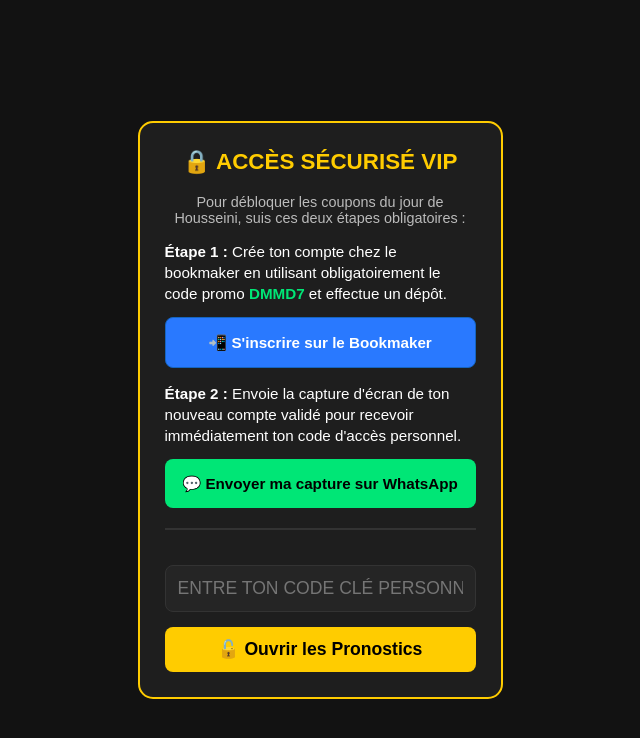
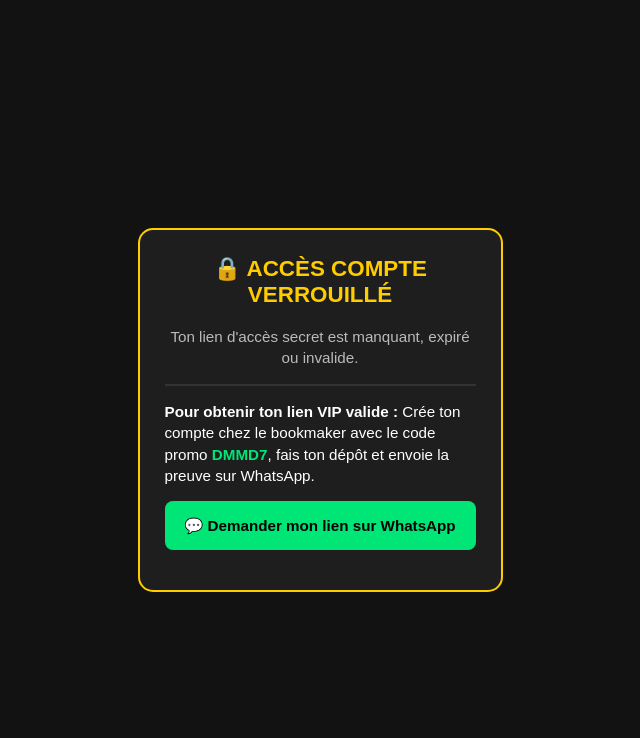
Before and after one commit to housseini123/mon_site, a plain HTML site: page index.html in a window 1280 px wide. Shown: the whole page, without its empty margins (320-960 px from the left). Drawn offline with Linux system fonts and the light colour scheme.

Commit message:
Securite absolue par URL Token

```diff
--- a/index.html
+++ b/index.html
@@ -23,8 +23,6 @@
 
         #verrou { position: fixed; top: 0; left: 0; width: 100%; height: 100%; background-color: #121212; display: flex; flex-direction: column; justify-content: center; align-items: center; z-index: 9999; overflow-y: auto; padding: 10px 0; }
         .verrou-box { background-color: #1e1e1e; padding: 25px; border-radius: 15px; border: 2px solid #ffcc00; max-width: 365px; width: 88%; box-sizing: border-box; }
-        .input-code { width: 100%; padding: 12px; margin: 15px 0; border-radius: 8px; border: 1px solid #333; background-color: #252525; color: white; font-size: 1.1em; text-align: center; box-sizing: border-box; }
-        .btn-valider { background-color: #ffcc00; color: black; border: none; padding: 12px; font-weight: bold; border-radius: 8px; cursor: pointer; font-size: 1.1em; width: 100%; }
         #contenu-site { display: none; }
         .step { text-align: left; font-size: 0.95em; margin: 15px 0; line-height: 1.4; }
         .bk-title { color: #ffcc00; font-weight: bold; margin-bottom: 10px; display: block; }
@@ -32,27 +30,18 @@
 </head>
 <body>
 
-    <!-- ÉCRAN DE VERROUILLAGE VIP -->
+    <!-- ÉCRAN DE VERROUILLAGE AUTOMATIQUE -->
     <div id="verrou">
         <div class="verrou-box">
-            <h2 style="color: #ffcc00; margin-top: 0; font-size: 1.4em;">🔒 ACCÈS SÉCURISÉ VIP</h2>
-            <p style="font-size: 0.9em; color: #bbb;">Pour débloquer les coupons du jour de Housseini, suis ces deux étapes obligatoires :</p>
+            <h2 style="color: #ffcc00; margin-top: 0; font-size: 1.4em;">🔒 ACCÈS COMPTE VERROUILLÉ</h2>
+            <p style="font-size: 0.95em; color: #bbb; line-height: 1.4;">Ton lien d'accès secret est manquant, expiré ou invalide.</p>
+
+            <hr style="border: 0.5px solid #333; margin: 15px 0;">
 
             <div class="step">
-                <b>Étape 1 :</b> Crée ton compte chez le bookmaker en utilisant obligatoirement le code promo <span class="signature">DMMD7</span> et effectue un dépôt.
-                <a href="https://1xbet.com" class="btn-link btn-bookmaker" target="_blank">📲 S'inscrire sur le Bookmaker</a>
+                <b>Pour obtenir ton lien VIP valide :</b> Crée ton compte chez le bookmaker avec le code promo <span class="signature">DMMD7</span>, fais ton dépôt et envoie la preuve sur WhatsApp.
+                <a href="whatsapp://send?phone=22797848267&text=Salut%20Housseini,%20je%20veux%20mon%20lien%20d'accès%20secret%20VIP" class="btn-link btn-whatsapp" style="margin-top: 15px;">💬 Demander mon lien sur WhatsApp</a>
             </div>
-
-            <div class="step">
-                <b>Étape 2 :</b> Envoie la capture d'écran de ton nouveau compte validé pour recevoir immédiatement ton code d'accès personnel.
-                <a href="whatsapp://send?phone=22797848267&text=Salut%20Housseini,%20voici%20la%20capture%20de%20mon%20compte%20avec%20ton%20code%20promo%20DMMD7%20pour%20avoir%20le%20mot%20de%20passe" class="btn-link btn-whatsapp">💬 Envoyer ma capture sur WhatsApp</a>
-            </div>
-
-            <hr style="border: 0.5px solid #333; margin: 20px 0;">
-
-            <input type="text" id="codeVIP" class="input-code" placeholder="ENTRE TON CODE CLÉ PERSONNEL">
-            <button onclick="verifierCle()" class="btn-valider">🔓 Ouvrir les Pronostics</button>
-            <p id="erreur" style="color: #ff3333; margin-top: 10px; font-weight: bold; display: none;">❌ Code invalide ou déjà expiré ailleurs !</p>
         </div>
     </div>
 
@@ -77,57 +66,27 @@
             <span class="bk-title">💰 GESTION DE MISE PROFESSIONNELLE</span>
             <ul style="margin: 10px 0; padding-left: 20px; font-size: 0.9em; line-height: 1.5;">
                 <li>Ne misez jamais tout votre argent sur un seul coupon.</li>
-                <li>Misez au maximum <b>10% à 15%</b> de votre capital total par combiné.</li>
+                <li>Misez au maximum 10% à 15% de votre capital total par combiné.</li>
             </ul>
         </div>
     </div>
 
     <script>
-        // Génération d'un identifiant unique secret pour chaque téléphone
-        if (!localStorage.getItem("mon_id_telephone")) {
-            localStorage.setItem("mon_id_telephone", "phone_" + Math.random().toString(36).substr(2, 9));
-        }
-        var monId = localStorage.getItem("mon_id_telephone");
+        // Lecture automatique du jeton dans l'adresse internet du lien
+        var parametres = new URLSearchParams(window.location.search);
+        var jetonUtilisateur = parametres.get('token');
 
-        // Liste des 10 codes VIP autorisés
-        var clesValides = ["PRONO01", "PRONO02", "PRONO03", "PRONO04", "PRONO05", "PRONO06", "PRONO07", "PRONO08", "PRONO09", "PRONO10"];
+        // Liste officielle des 10 jetons d'activation
+        var jetonsValides = ["VIP01", "VIP02", "VIP03", "VIP04", "VIP05", "VIP06", "VIP07", "VIP08", "VIP09", "VIP10"];
 
-        window.onload = function() {
-            // Si le téléphone a déjà débloqué le VIP proprement
-            if (localStorage.getItem("vip_autorise") === "true") {
-                document.getElementById("verrou").style.display = "none";
-                document.getElementById("contenu-site").style.display = "block";
-            }
-        };
-
-        function verifierCle() {
-            var saisie = document.getElementById("codeVIP").value.trim().toUpperCase();
-            var erreurTxt = document.getElementById("erreur");
-
-            if (clesValides.includes(saisie)) {
-                // On regarde qui a enregistré ce code sur Internet (simulé par le stockage lié à la clé)
-                var premierTelephone = localStorage.getItem("proprietaire_" + saisie);
-
-                if (!premierTelephone) {
-                    // Si personne ne l'a encore utilisé, ce téléphone devient le propriétaire unique à vie
-                    localStorage.setItem("proprietaire_" + saisie, monId);
-                    localStorage.setItem("vip_autorise", "true");
-                    document.getElementById("verrou").style.display = "none";
-                    document.getElementById("contenu-site").style.display = "block";
-                } else if (premierTelephone === monId) {
-                    // Si c'est le bon propriétaire qui revient, on le laisse passer
-                    localStorage.setItem("vip_autorise", "true");
-                    document.getElementById("verrou").style.display = "none";
-                    document.getElementById("contenu-site").style.display = "block";
-                } else {
-                    // Si l'identifiant du téléphone est différent, c'est un fraudeur ! On bloque !
-                    erreurTxt.innerText = "❌ Ce code est déjà utilisé sur un autre téléphone !";
-                    erreurTxt.style.display = "block";
-                }
-            } else {
-                erreurTxt.innerText = "❌ Code d'accès VIP invalide !";
-                erreurTxt.style.display = "block";
-            }
+        if (jetonsValides.includes(jetonUtilisateur)) {
+            // Le jeton est bon : on masque le verrou et on ouvre le site
+            document.getElementById("verrou").style.display = "none";
+            document.getElementById("contenu-site").style.display = "block";
+        } else {
+            // Pas de jeton ou jeton trafiqué : le site reste bloqué à double tour
+            document.getElementById("verrou").style.display = "flex";
+            document.getElementById("contenu-site").style.display = "none";
         }
     </script>
 </body>
```
